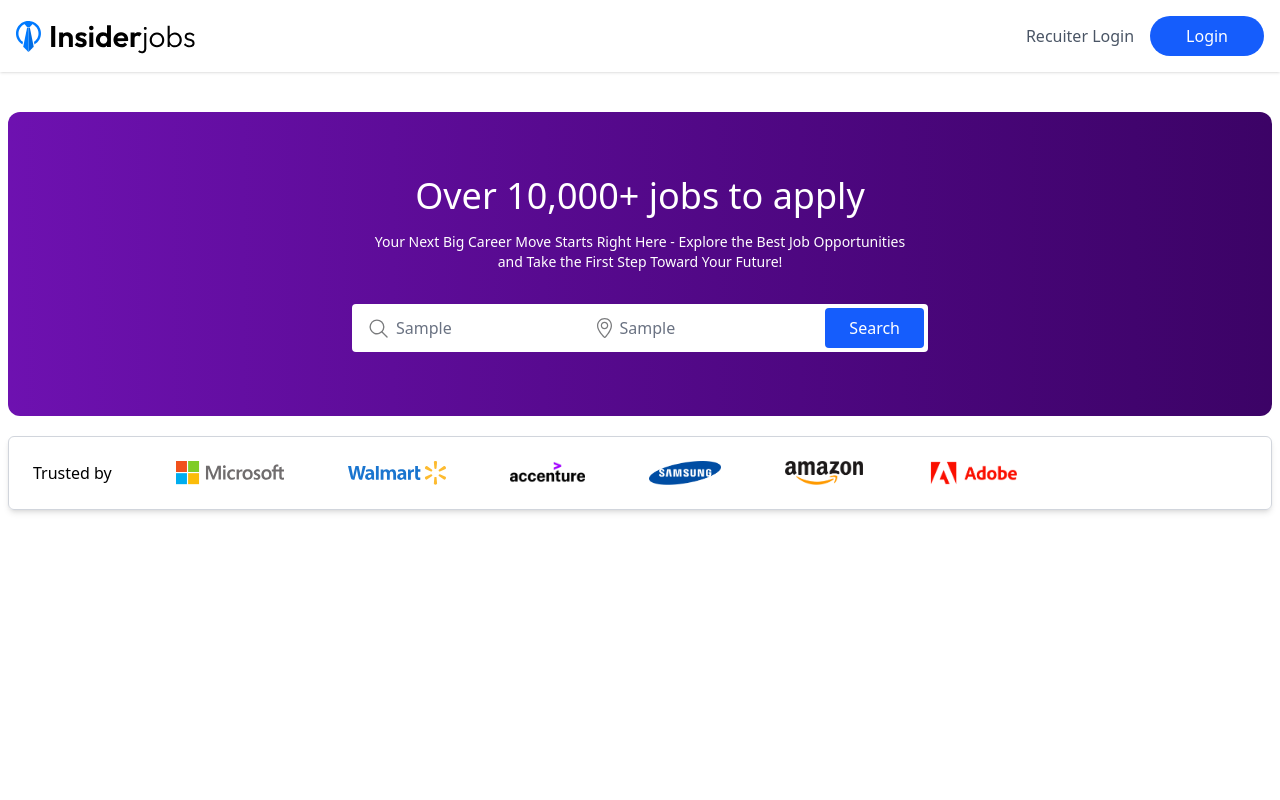
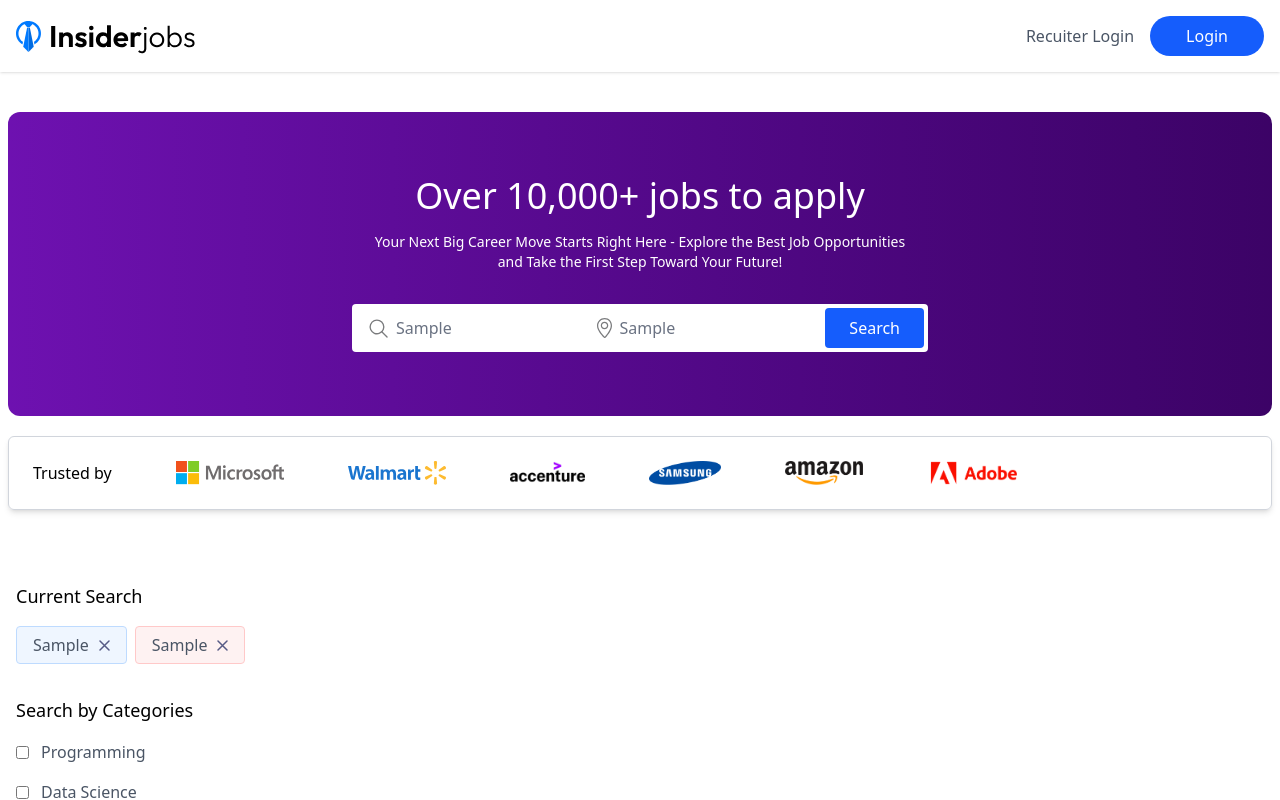
Before and after one commit to shaheem728/TalentNest, a React (Vite) app in the folder client/: page / in a window 1280 px wide. Both pictures are taken after typing "Sample", "Sample" into the empty fields and a click on the button "Search". Shown: the top 800 px of the page. Built offline with nearby package versions, Linux system fonts and the light colour scheme; no server answers.

Commit message:
created search and filter function

```diff
--- a/client/src/components/Hero.jsx
+++ b/client/src/components/Hero.jsx
@@ -1,7 +1,17 @@
-import React from 'react'
+import React, { useRef,useContext } from 'react'
 import { assets } from '../assets/assets'
-
+import { AppContext } from '../context/AppContext'
 const Hero = () => {
+  const { setSearchFilter,setIsSearched } = useContext(AppContext)
+  const titleRef = useRef(null)
+  const locationRef = useRef(null)
+  const onSearch = ()=>{
+    setSearchFilter({
+      title:titleRef.current.value,
+      location:locationRef.current.value
+    })
+    setIsSearched(true)
+  }
   return (
     <div className='container 2xl:px-20 mx-auto my-10'>
       <div className='bg-gradient-to-r from-purple-800 to-purple-950 text-white py-16 text-center mx-2 rounded-xl'>
@@ -10,13 +20,17 @@
       <div className='flex items-center justify-between bg-white rounded text-gray-600 max-w-xl pl-4 mx-4 sm:mx-auto'>
       <div className='flex items-center'>
         <img className='h-4 sm:h-5' src={assets.search_icon} alt=''/>
-        <input type='text' placeholder='Search for jobs' className='max-sm:text-xs p-2 rounded outline-none w-full bg-white text-gray-500'/>
+        <input type='text' placeholder='Search for jobs'
+        className='max-sm:text-xs p-2 rounded outline-none w-full bg-white text-gray-500'
+        ref={titleRef}/>
       </div>
       <div className='flex items-center'>
         <img className='h-4 sm:h-5' src={assets.location_icon} alt=''/>
-        <input type='text' placeholder='Location' className='max-sm:text-xs p-2 rounded outline-none w-full bg-white text-gray-500'/>
+        <input type='text' placeholder='Location'
+        className='max-sm:text-xs p-2 rounded outline-none w-full bg-white text-gray-500'
+        ref={locationRef}/>
       </div>
-      <button className='bg-blue-600 px-6 py-2 rounded text-white m-1'>Search</button>
+      <button onClick={onSearch} className='bg-blue-600 px-6 py-2 rounded text-white m-1'>Search</button>
       </div>
       </div>
 
--- /dev/null
+++ b/client/src/components/JobListing.jsx
@@ -0,0 +1,56 @@
+import React, { useContext } from 'react'
+import { AppContext } from '../context/AppContext'
+import { assets, JobCategories } from '../assets/assets'
+
+const jobListing = () => {
+    const {isSearched,searchFilter,setSearchFilter} = useContext(AppContext)
+  return (
+    <div className='container 2xl:px-20 mx-auto flex flex-col lg:flex-row max-lg:space-y-8 py-8 '>
+      {/* Sidebar */}
+    <div className='w-full lg:w-1/4 bg-white px-4'>
+      {/* Search Filter from Hero Component */}
+      {
+        isSearched && (searchFilter.title !== "" || searchFilter.location !== "" ) && (
+         <>
+         <h3 className='font-medium text-lg mb-4'>Current Search</h3>
+         <div className='mb-4 text-gray-600'>
+            {
+                searchFilter.title && (
+                    <span className='inline-flex items-center gap-2.5 bg-blue-50 border border-blue-200 px-4 py-1.5 rounded'>
+                     {searchFilter.title}
+                     <img onClick={e => setSearchFilter(prev=>({...prev,title:""}))} className='cursor-pointer' src={assets.cross_icon} alt=''/>
+                    </span>
+                )
+            }
+            {
+                searchFilter.location && (
+                    <span className='ml-2 inline-flex items-center gap-2.5 bg-red-50 border border-red-200 px-4 py-1.5 rounded'>
+                      {searchFilter.location}
+                      <img onClick={e =>setSearchFilter(prev=>({...prev,location:""}))} className='cursor-pointer' src={assets.cross_icon} alt=''/>
+                    </span>
+                )
+            }
+         </div>
+         </>
+        )
+      }
+      {/* Category Filter */}
+      <div className='max-lg:hidden'>
+        <h4 className='font-medium text-lg py-4'>Search by Categories</h4>
+        <ul className='space-y-4 text-gray-600'>
+          {
+            JobCategories.map((category,index)=>(
+              <li className='flex gap-3 items-center' key={index}>
+                <input type="checkbox" name='' id=''/>
+                {category}
+              </li>
+            ))
+          }
+        </ul>
+      </div>
+    </div>
+    </div>
+  )
+}
+
+export default jobListing
--- a/client/src/context/AppContext.jsx
+++ b/client/src/context/AppContext.jsx
@@ -1,10 +1,20 @@
-import { createContext } from "react";
+import { createContext, useState } from "react";
 
-const AppContext = createContext()
-export const AppContextProvider = (props) => {
-
+export const AppContext = createContext()
+export const AppContextProvider = ({children}) => {
+    const[searchFilter,setSearchFilter] = useState({
+      title:'',
+      location:''
+})
+const [isSearched,setIsSearched] =useState(false)
+    const value = {
+      searchFilter,
+      setSearchFilter,
+      isSearched,
+      setIsSearched
+    }
     return (
-    <AppContext.Provider value={{}}>
-     {props.children}
+    <AppContext.Provider value={value}>
+     {children}
    </AppContext.Provider>)
 }
--- a/client/src/pages/Home.jsx
+++ b/client/src/pages/Home.jsx
@@ -1,11 +1,13 @@
 import React from 'react'
 import Navbar from '../components/Navbar'
 import Hero from '../components/Hero'
+import JobListing from '../components/JobListing'
 const Home = () => {
   return (
     <div>
       <Navbar />
       <Hero/>
+      <JobListing/>
     </div>
   )
 }
```
